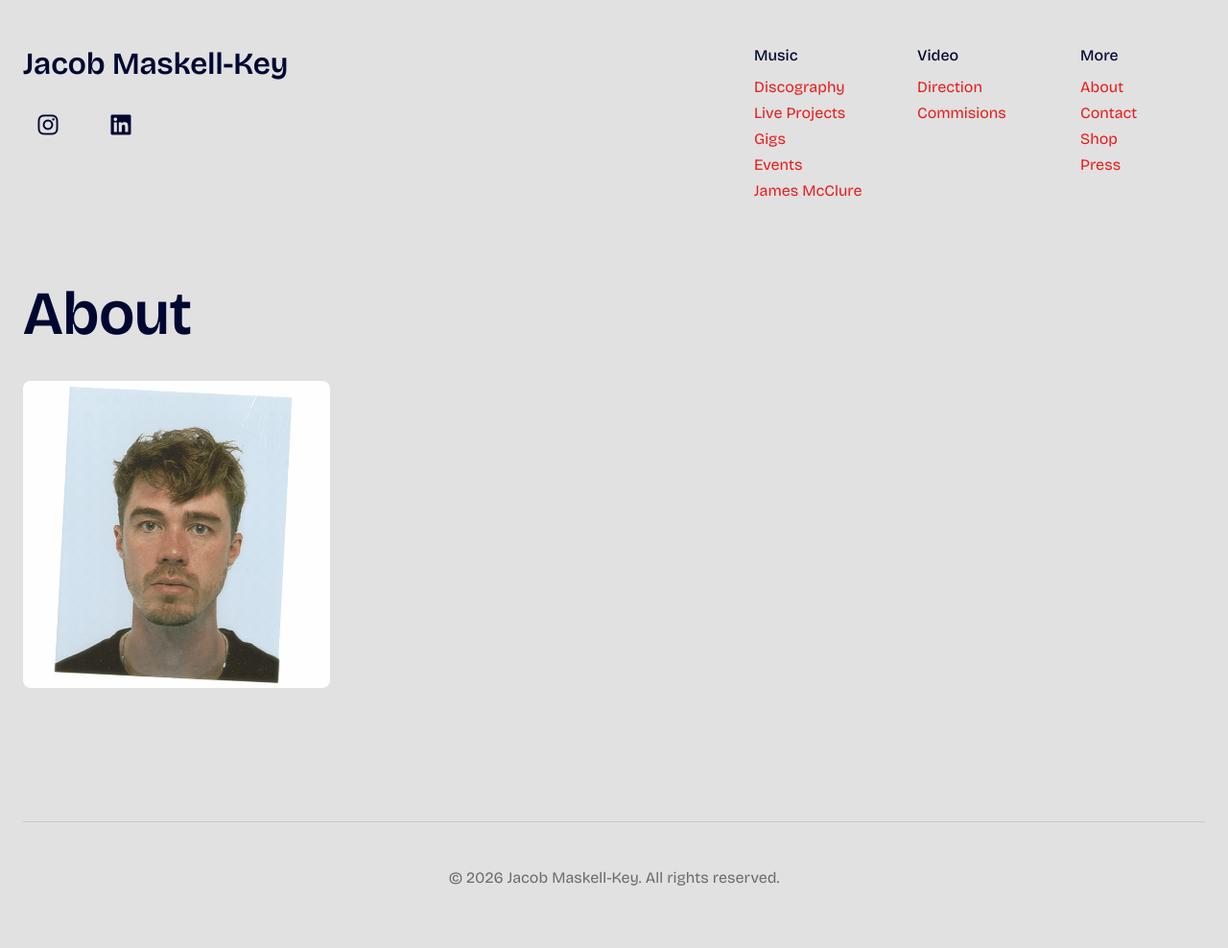
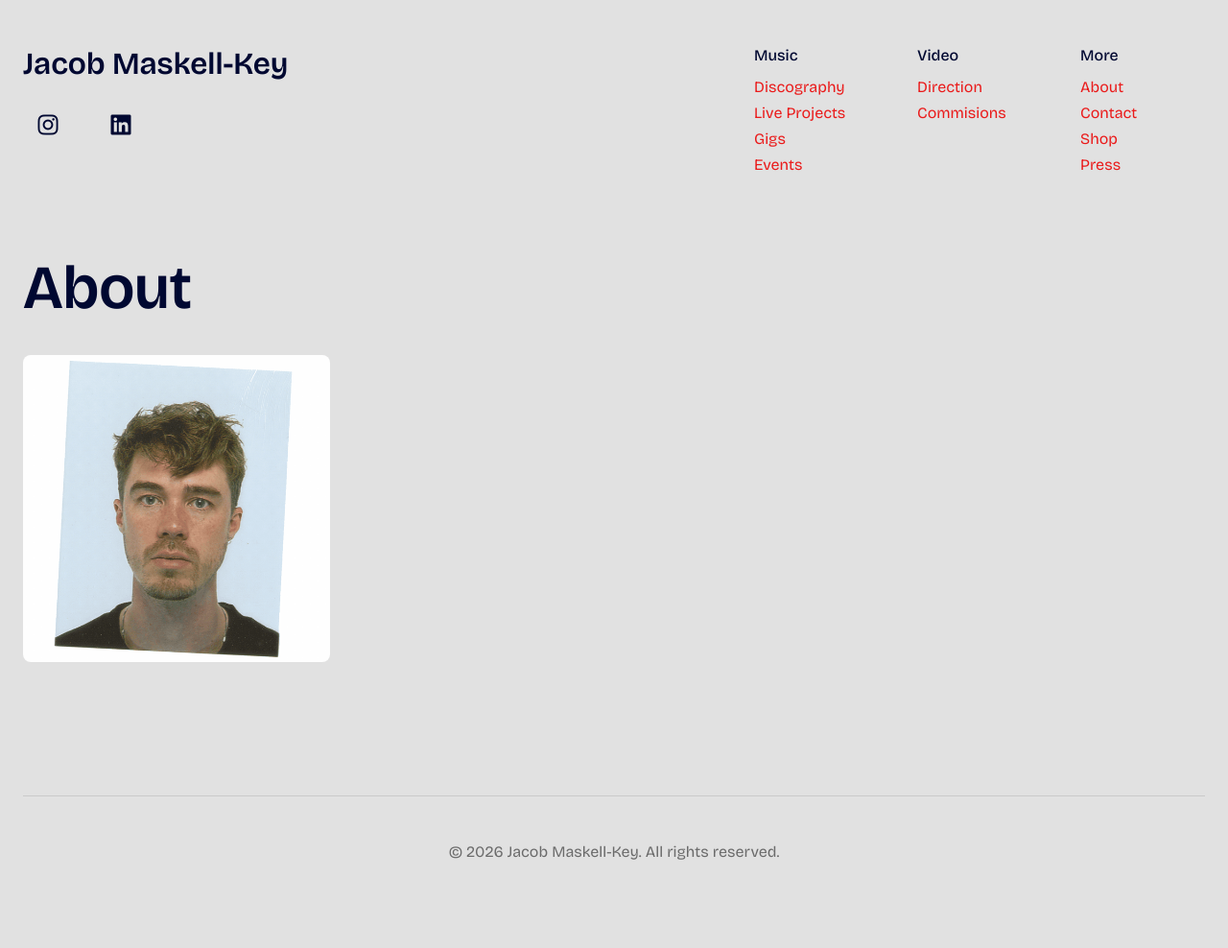
Before and after one commit to andriusax/jacob-maskell-key-website, a Jekyll site: the page built from about.html, in a window 1280 px wide. Shown: the whole page at 96% size. Built offline with Jekyll 4.4.1, drawn with Linux system fonts in a browser that asks for light colours; after the commit the page ends 961 px from its top, so only the background shows below that.

Commit message:
Remove James McClure link

```diff
--- a/_includes/navbar.html
+++ b/_includes/navbar.html
@@ -19,7 +19,6 @@
         <li><a href="{{ '/live-projects/' | relative_url }}">Live Projects</a></li>
         <li><a href="{{ '/gigs/' | relative_url }}">Gigs</a></li>
         <li><a href="{{ '/events/' | relative_url }}">Events</a></li>
-        <li><a href="https://www.google.com">James McClure</a></li>
       </ul>
     </div>
 
```
